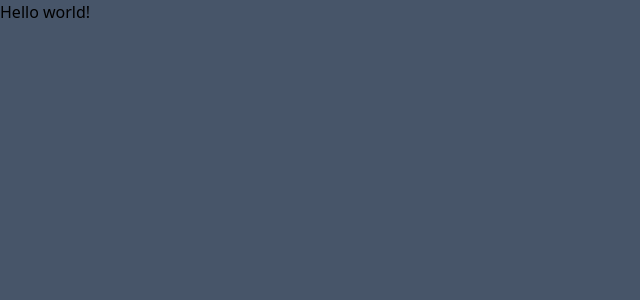
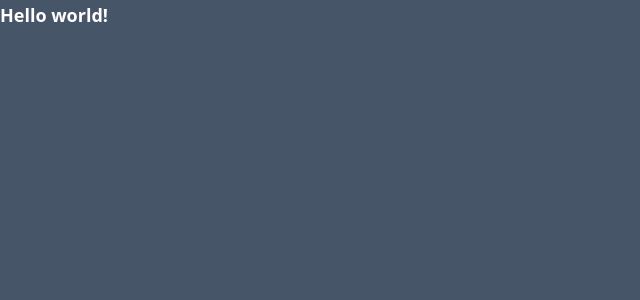
Before and after one commit to Forellko/tailwind_freeCodeCamp, a React (Create React App) app: page / in a window 1280 px wide. Shown: the top 300 px of the page, without its empty margins (0-640 px from the left). Built offline with nearby package versions, Linux system fonts and the light colour scheme.

Commit message:
add in @apply

```diff
--- a/src/index.css
+++ b/src/index.css
@@ -4,6 +4,6 @@
 
 @layer base {
   html {
-    @apply bg-slate-600;
+    @apply bg-slate-600 text-white text-lg font-bold;
   }
 }
```
